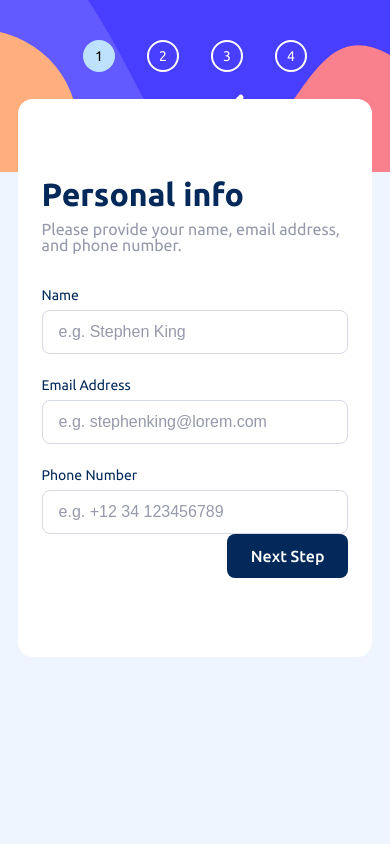
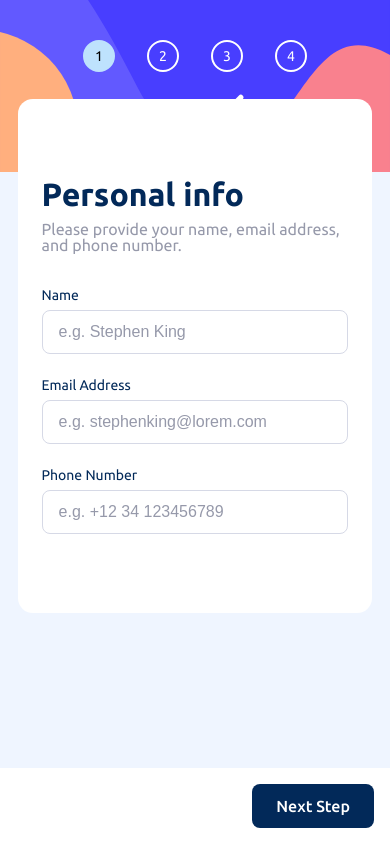
Before and after one commit to gabrielayresdev/Multi-step-form, a React (Vite) app: page / in a window 390 px wide. Built offline with nearby package versions, Linux system fonts and the light colour scheme.

Commit message:
fix: footer pagination control fixed to bottom

```diff
--- a/src/components/FooterPaginationControl/FooterPaginationControl.module.sass
+++ b/src/components/FooterPaginationControl/FooterPaginationControl.module.sass
@@ -12,11 +12,10 @@
             background: #928CFF
 
     @media screen and ( max-width: 1024px )
-        .pagination_control
-            position: fixed
-            bottom: 0
-            left: 0
-            width: 100%
-            background: #fff
+        position: fixed
+        bottom: 0
+        left: 0
+        width: 100%
+        background: #fff
 
-            padding: 1rem
+        padding: 1rem
```
Also changed, not shown: src/components/PersonalForm/PersonalForm.module.sass (line endings or trailing spaces).
